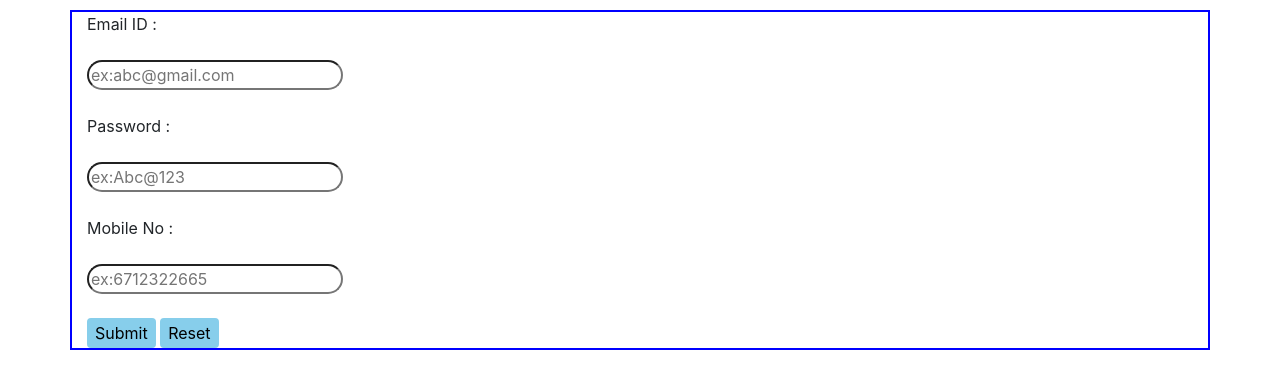
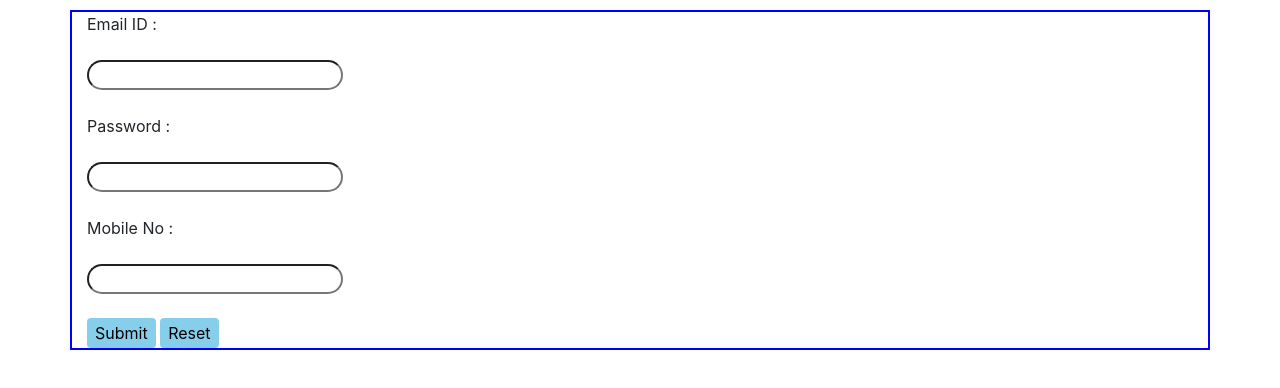
Before and after one commit to shrutita/validationcode.github.io, a plain HTML site: page index.html in a window 1280 px wide. Drawn offline with nearby package versions, Linux system fonts and the light colour scheme.

Commit message:
Update index.html

```diff
--- a/index.html
+++ b/index.html
@@ -35,19 +35,19 @@
 	<tr>
 		<td >Email ID :</td>
 		<br><br>
-		<td ><input type="email" id="email" placeholder="ex:abc@gmail.com"></td><span id="emailtext"></span><br><br>
+		<td ><input type="email" id="email"></td><span id="emailtext"></span><br><br>
 	</tr>
 	<tr>
 		<td >Password :</td>
 
 		<br><br>
-		<td><input type="password" id="pass" placeholder="ex:Abc@123"></td><span id="passtext"></span><br><br>
+		<td><input type="password" id="pass"></td><span id="passtext"></span><br><br>
 
 	</tr>
 	<tr>
 		<td>Mobile No :</td>
 		<br><br>
-		<td><input type="tel" id="num" placeholder="ex:6712322665"></td><span id="numtext"></span><br><br>
+		<td><input type="tel" id="num"></td><span id="numtext"></span><br><br>
 	</tr>
 	<input type="submit" style="border-radius: 4px;border: 2px solid skyblue;background-color: skyblue;">
 		<input type="reset" style="border-radius: 4px;border: 2px solid skyblue;background-color: skyblue;">
```
